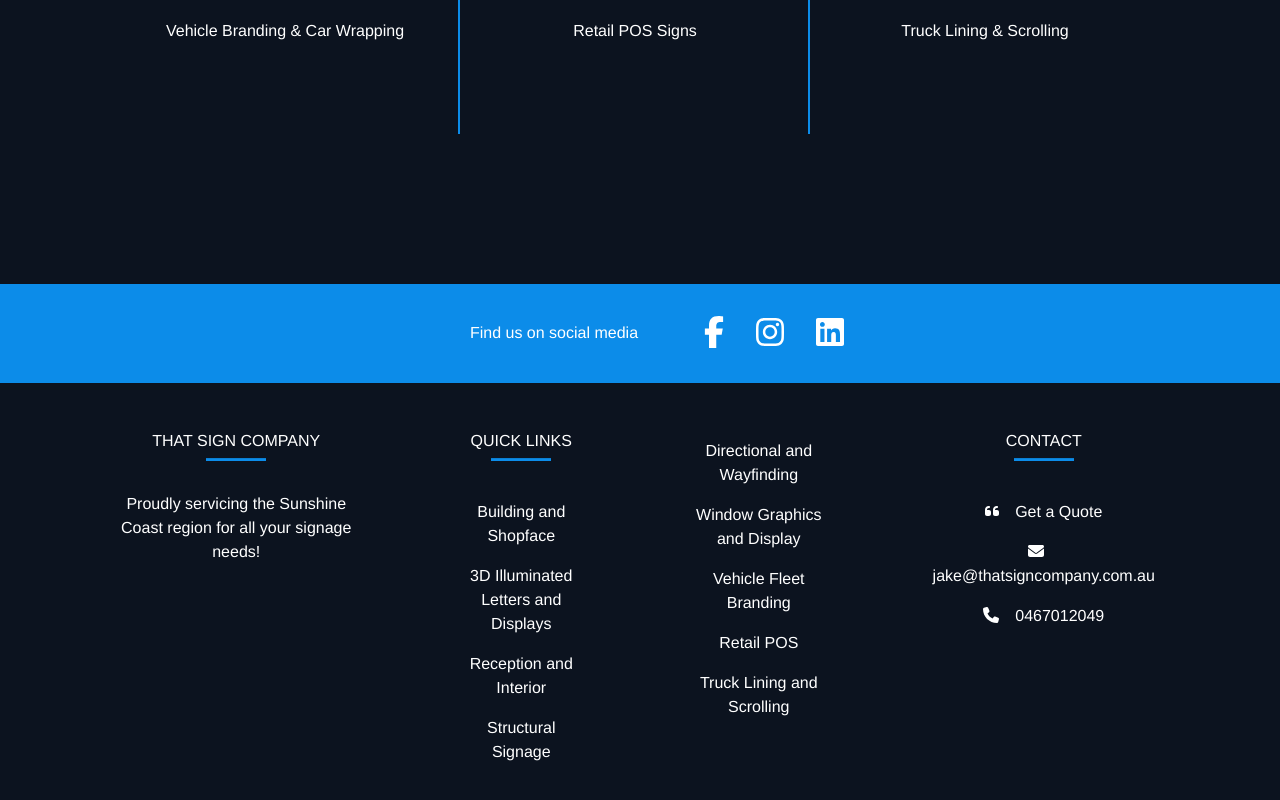
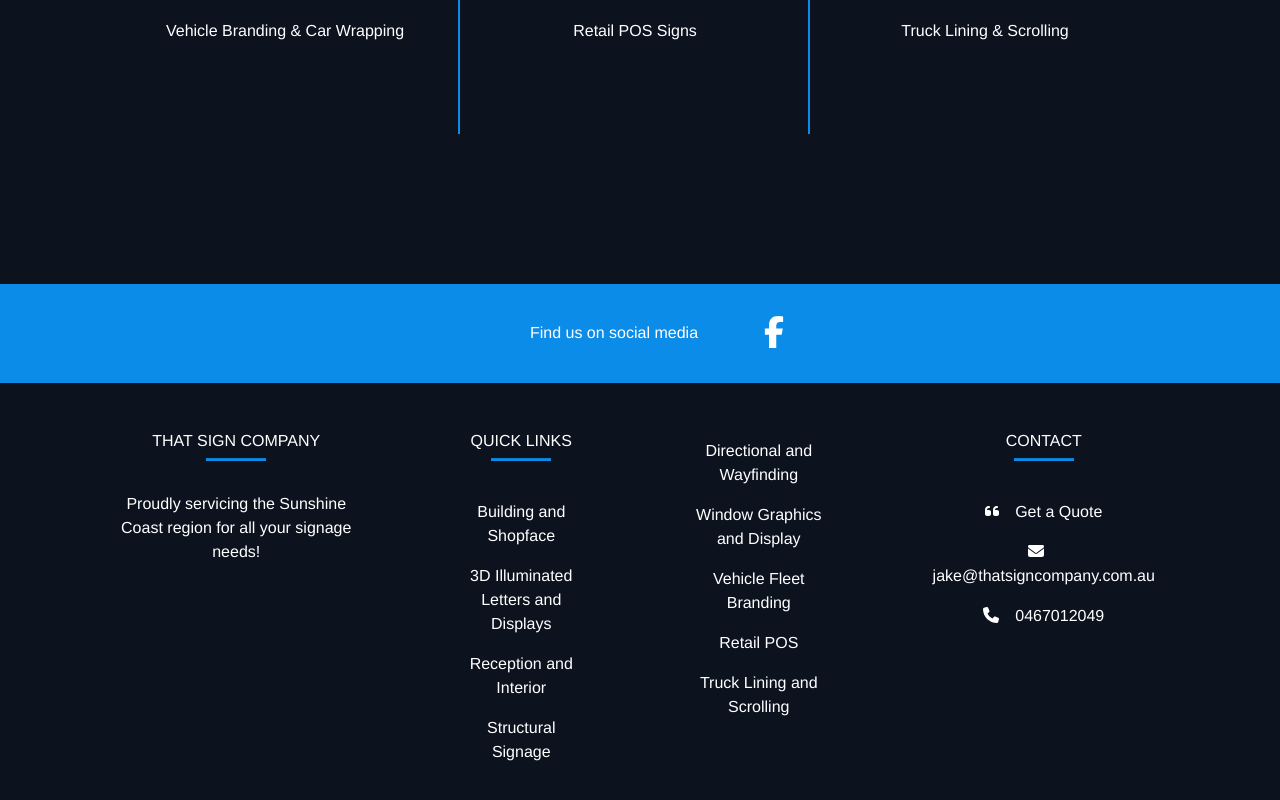
Before and after one commit to GeorgiaaX/That-sign-company, a React (Create React App) app: page / in a window 1280 px wide. Shown: the part 2546-3346 px from the top of the page. Built offline with nearby package versions, Linux system fonts and the light colour scheme.

Commit message:
updated sitemap

```diff
--- a/src/components/CustomFooter.js
+++ b/src/components/CustomFooter.js
@@ -28,13 +28,13 @@
         <div>
           <Nav className="align-items-center brand-icons">
             <Nav.Link
-              href="https://www.facebook.com/profile.php?id=61552948455040"
+              href="https://www.facebook.com/people/That-Sign-Company/61564335286425/"
               className="text-white me-4"
               target="_blank"
             >
               <FontAwesomeIcon icon={faFacebookF} size="2x" />
             </Nav.Link>
-            <Nav.Link
+            {/* <Nav.Link
               href="https://www.instagram.com/thatsigncompany/"
               className="text-white me-4"
               target="_blank"
@@ -47,7 +47,7 @@
               target="_blank"
             >
               <FontAwesomeIcon icon={faLinkedin} size="2x" />
-            </Nav.Link>
+            </Nav.Link> */}
           </Nav>
         </div>
       </section>
```
Also changed, not shown: 1 other file (tests, documents, lock files or other folders).
